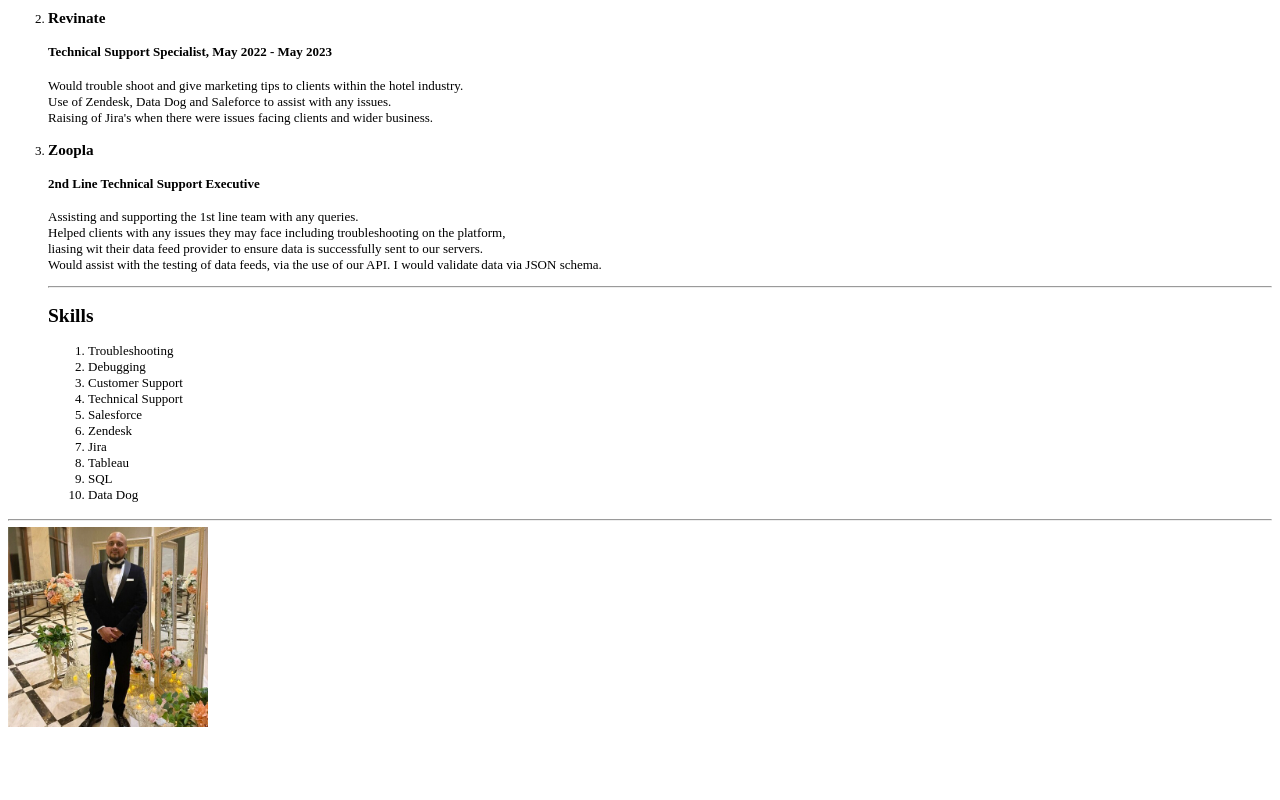
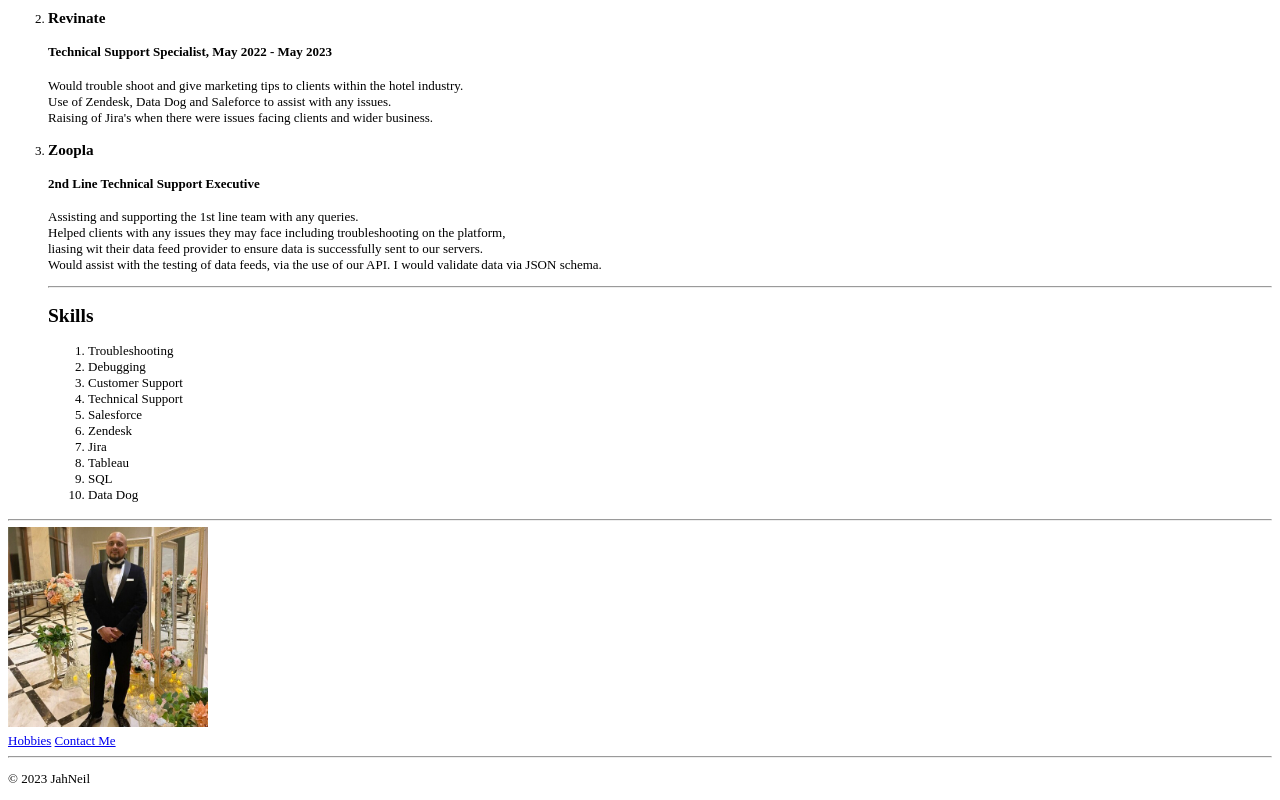
Before and after one commit to Jah-Neil/CV, a plain HTML site: page index.html in a window 1280 px wide. Shown: the part 819-1619 px from the top of the page. Before the commit the page ends 1558 px from the top, so only its background shows below. Drawn offline with Linux system fonts and the light colour scheme.

Commit message:
Add files via upload

```diff
--- a/index.html
+++ b/index.html
@@ -76,4 +76,12 @@
     </p>
 <hr>
 <img src="images/neil.jpg" height="200" width="200" />
+<br>
+<a href="hobbies.html">Hobbies</a>
+<a href="contact.html">Contact Me</a>
 </body>
+<hr>
+<footer>
+    <p>© 2023 JahNeil
+    </p>
+  </footer>
```
